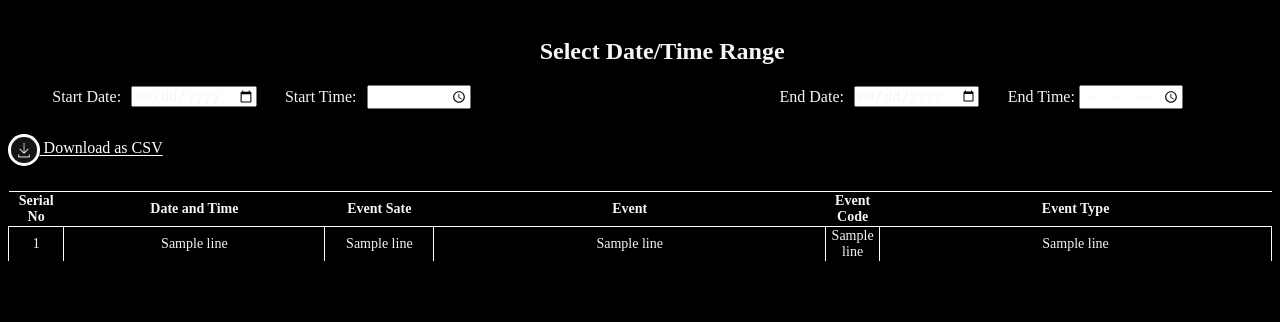
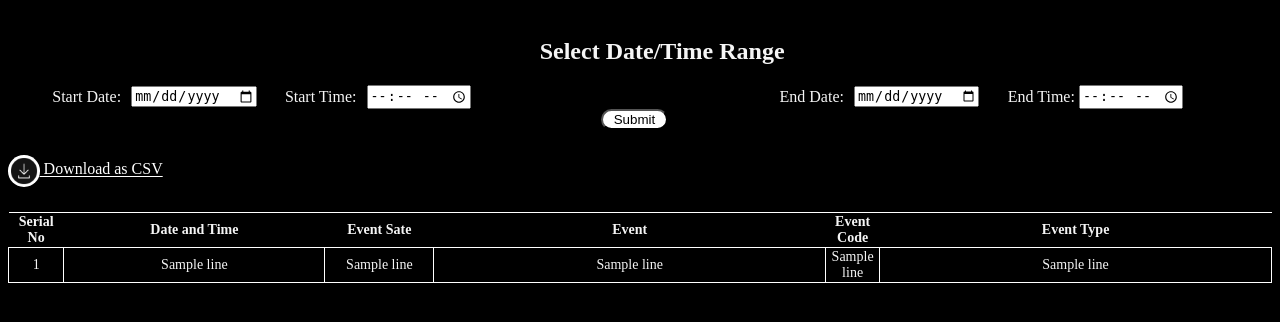
Before and after one commit to Bipin2005-dev/ProLogger, a Flask app: template templates/table.html in a window 1280 px wide. Shown: the top 322 px of the page. Run offline with Flask 3, Linux system fonts and the light colour scheme; the template is opened without the code that fills it: most values are stand-ins (such as "Sample title", 1, 10 or a date in 2020).

Commit message:
Got the date range working in the table

```diff
--- a/app.py
+++ b/app.py
@@ -29,10 +29,39 @@ def analytics():
 def temp(filename: str):
     return send_from_directory('temp', filename)
 
-@app.route('/table', methods=['GET'])
+#Parsing Sun Dec 04 04:44:54 2005 to 2005-12-04T04:44:54
+def datetime_converter(og_date : str):
+    _, month, date, _time, year = og_date.split(" ")
+    month_dict = {
+    "Jan": "01",
+    "Feb": "02",
+    "Mar": "03",
+    "Apr": "04",
+    "May": "05",
+    "Jun": "06",
+    "Jul": "07",
+    "Aug": "08",
+    "Sep": "09",
+    "Oct": "10",
+    "Nov": "11",
+    "Dec": "12"
+    }
+    output = f"{year}-{month_dict[month]}-{date}T{_time}"
+    return output
+
+@app.route('/table', methods=['GET', 'POST'])
 def table():
-    tokenized_lines = np.loadtxt('temp/processedUpload.log', delimiter=',', skiprows=1, dtype=object)
-    return render_template('table.html', tokens = tokenized_lines)
+    if request.method == 'GET':
+        tokenized_lines = np.loadtxt('temp/processedUpload.log', delimiter=',', skiprows=1, dtype=object)
+        return render_template('table.html', tokens = tokenized_lines)
+
+    if request.method == 'POST':
+        tokenized_lines = np.loadtxt('temp/processedUpload.log', delimiter=',', skiprows=1, dtype=object)
+        start_datetime = f"{request.form['start-date']}T{request.form['start-time']}"
+        end_datetime = f"{request.form['end-date']}T{request.form['end-time']}"
+        mask = [True if (end_datetime >= datetime_converter(datetime) >= start_datetime) else False for datetime in tokenized_lines.T[1]]
+        tokenized_lines = tokenized_lines[mask]
+        return render_template('table.html', tokens = tokenized_lines)
 
 if __name__ == '__main__':
     app.run(debug=True)
--- a/static/css/table_styles.css
+++ b/static/css/table_styles.css
@@ -16,6 +16,10 @@ table {
 
 tbody tr:nth-child(even){
 	background-color: rgb(50, 50, 50);
+}
+
+tbody tr:last-child {
+	border-bottom: 1px solid white;
 }
 
 th {
@@ -82,14 +86,30 @@ form {
 #start-date {
 	margin-left: 0.5%;
 	margin-right: 2%;
+	color: black;
 }
 
 #start-time {
 	margin-left: 0.5%;
 	margin-right: 25%;
+	color: black;
 }
 
 #end-date {
 	margin-left: 0.5%;
 	margin-right: 2%;
+	color: black;
 }
+
+#end-time {
+	color: black;
+}
+
+#submit-button {
+	background-color: white;
+	color: black;
+	align-self: center;
+	margin-left: 45%;
+	width: 5em;
+	border-radius: 2em;
+}
--- a/templates/table.html
+++ b/templates/table.html
@@ -6,7 +6,7 @@
 {% endblock %}
 
 {% block body %}
-	<form>
+	<form method="post" action="/table">
 		<h2>Select Date/Time Range</h2>
 		<label for="start-date">Start Date: </label>
 		<input id="start-date" name="start-date" type="date">
@@ -16,7 +16,7 @@
 		<input id="end-date" name="end-date" type="date">
 		<label for="end-time">End Time: </label>
 		<input id="end-time" name="end-time" type="time">
-
+		<button type="submit" id="submit-button">Submit</button>
 	</form>
 	<div class="download">
 		<a href="temp/processedUpload.log" id="download-button">
@@ -35,7 +35,7 @@
 		<tbody>
 		{% for line in tokens %}
 			<tr>
-				<td class="sl-no">{{line[0]}}</td>
+				<td class="sl-no">{{loop.index}}</td>
 				<td class="date-time">{{line[1]}}</td>
 				<td class="event-state">{{line[2]}}</td>
 				<td class="event">{{line[3]}}</td>
```
